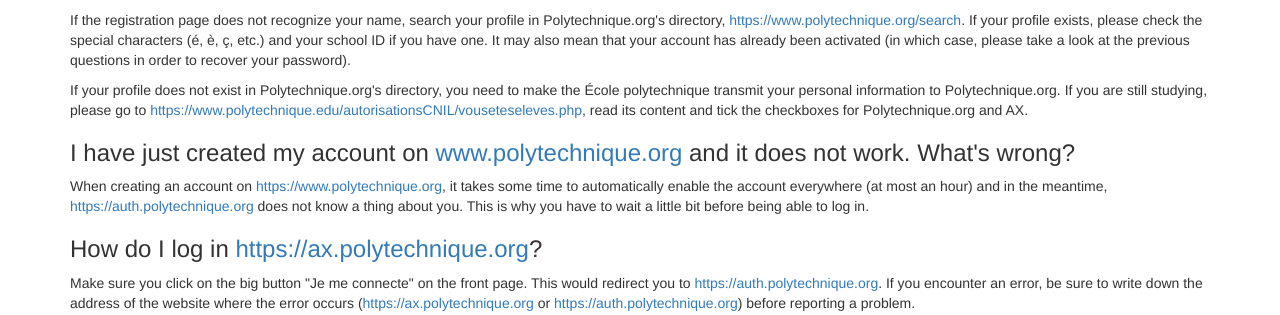
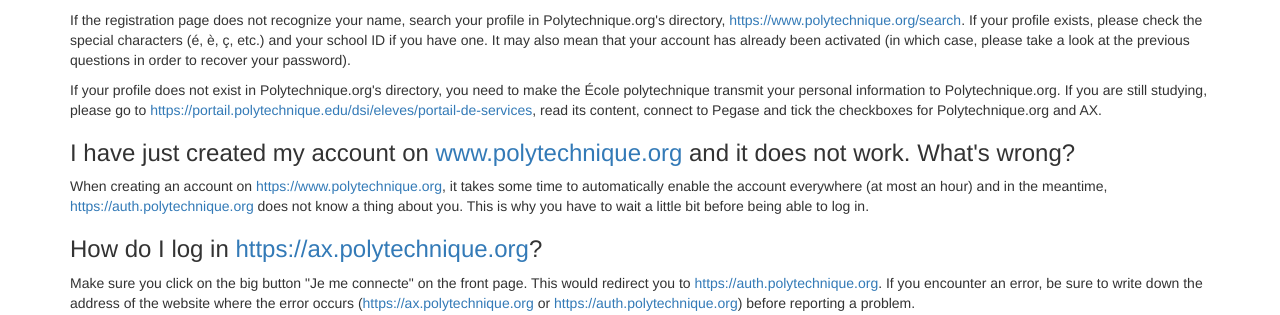
Before and after one commit to Polytechnique-org/xorgauth, a Django app: template xorgauth/templates/faq.html in a window 1280 px wide. Shown: the part 725-1040 px from the top of the page. Run offline with Django 3.2, Linux system fonts and the light colour scheme; the template is opened without the code that fills it, so the values that code supplies are empty; some libraries are stand-ins or nearby versions.

Commit message:
FAQ: update link to CNIL checkboxes hosted by the school
The school website moved to a new one named "Pegase".

```diff
--- a/xorgauth/templates/faq.html
+++ b/xorgauth/templates/faq.html
@@ -23,7 +23,7 @@
 <p>{% blocktrans with xorg_link='<a href="https://www.polytechnique.org">https://www.polytechnique.org</a>' xorg_reg_link='<a href="https://www.polytechnique.org/register">https://www.polytechnique.org/register</a>' %}You need to create an account on {{ xorg_link }} in order to create a Polytechnique.org email address. The registration page is {{ xorg_reg_link }}. Please note that only alumni of the École polytechnique can register on {{ xorg_link }}.{% endblocktrans %}</p>
 <p>{% blocktrans with xorg_search_link='<a href="https://www.polytechnique.org/search">https://www.polytechnique.org/search</a>' %}If the registration page does not recognize your name, search your profile in Polytechnique.org's directory, {{ xorg_search_link }}. If your profile exists, please check the special characters (é, è, ç, etc.) and your school ID if you have one. It may also mean that your account has already been activated (in which case, please take a look at the previous questions in order to recover your password).{% endblocktrans %}</p>
 
-<p>{% blocktrans with school_cnil_link='<a href="https://www.polytechnique.edu/autorisationsCNIL/vouseteseleves.php">https://www.polytechnique.edu/autorisationsCNIL/vouseteseleves.php</a>' %}If your profile does not exist in Polytechnique.org's directory, you need to make the École polytechnique transmit your personal information to Polytechnique.org. If you are still studying, please go to {{ school_cnil_link }}, read its content and tick the checkboxes for Polytechnique.org and AX.{% endblocktrans %}</p>
+<p>{% blocktrans with school_pegase_link='<a href="https://portail.polytechnique.edu/dsi/eleves/portail-de-services">https://portail.polytechnique.edu/dsi/eleves/portail-de-services</a>' %}If your profile does not exist in Polytechnique.org's directory, you need to make the École polytechnique transmit your personal information to Polytechnique.org. If you are still studying, please go to {{ school_pegase_link }}, read its content, connect to Pegase and tick the checkboxes for Polytechnique.org and AX.{% endblocktrans %}</p>
 
 <h3>{% blocktrans with xorg_link='<a href="https://www.polytechnique.org">www.polytechnique.org</a>' %}I have just created my account on {{ xorg_link }} and it does not work. What's wrong?{% endblocktrans %}</h3>
 <p>{% blocktrans with xorg_link='<a href="https://www.polytechnique.org">https://www.polytechnique.org</a>' auth_xorg_link='<a href="https://auth.polytechnique.org">https://auth.polytechnique.org</a>' %}When creating an account on {{ xorg_link }}, it takes some time to automatically enable the account everywhere (at most an hour) and in the meantime, {{ auth_xorg_link }} does not know a thing about you. This is why you have to wait a little bit before being able to log in.{% endblocktrans %}</p>
```
Also changed, not shown: xorgauth/locale/fr/LC_MESSAGES/django.po.
